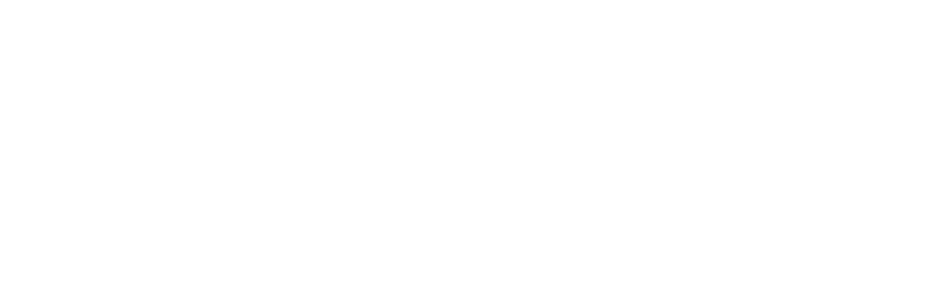
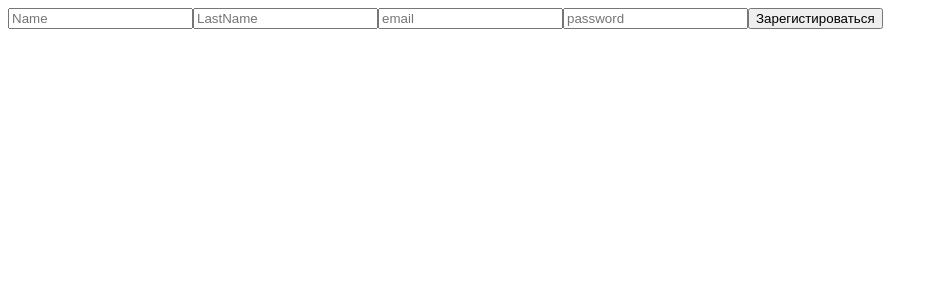
Before and after one commit to emgaralla/GrozRent, a React (Vite) app: page /auth in a window 1280 px wide. Before the commit this address had no page. Shown: the top 300 px of the page, without its empty margins (0-938 px from the left). Built offline with nearby package versions, Linux system fonts and the light colour scheme.

Commit message:
Сделал авторизацию

```diff
--- a/src/App.tsx
+++ b/src/App.tsx
@@ -1,11 +1,14 @@
 import "./App.css";
 import { Route, Routes } from "react-router-dom";
+import SignIn from "./components/Sign/SignIn";
+import SignUp from "./components/Sign/SignUp";
 
 function App() {
   return (
     <div>
       <Routes>
-        <Route></Route>
+        <Route path="/login" element={<SignIn />}></Route>
+        <Route path="/auth" element={<SignUp />}></Route>
       </Routes>
     </div>
   );
--- /dev/null
+++ b/src/components/Sign/SignIn.tsx
@@ -0,0 +1,40 @@
+import { useState } from "react";
+import { useDispatch } from "react-redux";
+import { authSignIn } from "../../features/applicationSlice";
+
+const SignIn = () => {
+  const [email, setEmail] = useState("");
+  const [password, setPassword] = useState("");
+  const dispatch = useDispatch();
+
+  const handleChangeEmail = (e) => {
+    setEmail(e.target.value);
+  };
+  const handleChangePassword = (e) => {
+    setPassword(e.target.value);
+  };
+
+  const handleClick = () => {
+    dispatch(authSignIn({ email, password }));
+  };
+
+  return (
+    <div>
+      <input
+        value={email}
+        onChange={handleChangeEmail}
+        placeholder="Email"
+        type="text"
+      />
+      <input
+        value={password}
+        onChange={handleChangePassword}
+        placeholder="password"
+        type="password"
+      />
+      <button onClick={handleClick}>Войти</button>
+    </div>
+  );
+};
+
+export default SignIn;
--- /dev/null
+++ b/src/components/Sign/SignUp.tsx
@@ -0,0 +1,61 @@
+import { useState } from "react";
+import { useDispatch } from "react-redux";
+import { authSignIn, authSignUp } from "../../features/applicationSlice";
+
+const SignUp = () => {
+  const [email, setEmail] = useState("");
+  const [name, setName] = useState("");
+  const [lastName, setLastName] = useState("");
+  const [password, setPassword] = useState("");
+  const dispatch = useDispatch();
+
+  const handleChangeName = (e) => {
+    setName(e.target.value);
+  };
+  const handleChangeLastName = (e) => {
+    setLastName(e.target.value);
+  };
+
+  const handleChangeEmail = (e) => {
+    setEmail(e.target.value);
+  };
+  const handleChangePassword = (e) => {
+    setPassword(e.target.value);
+  };
+
+  const handleClick = () => {
+    dispatch(authSignUp({ name, lastName, email, password }));
+  };
+
+  return (
+    <div>
+        <input
+          value={name}
+          onChange={handleChangeName}
+          placeholder="Name"
+          type="text"
+        />
+        <input
+          value={lastName}
+          onChange={handleChangeLastName}
+          placeholder="LastName"
+          type="text"
+        />
+        <input
+          value={email}
+          onChange={handleChangeEmail}
+          placeholder="email"
+          type="text"
+        />
+        <input
+          value={password}
+          onChange={handleChangePassword}
+          placeholder="password"
+          type="text"
+        />
+        <button onClick={handleClick}>Зарегистироваться</button>
+    </div>
+  );
+};
+
+export default SignUp;
```
